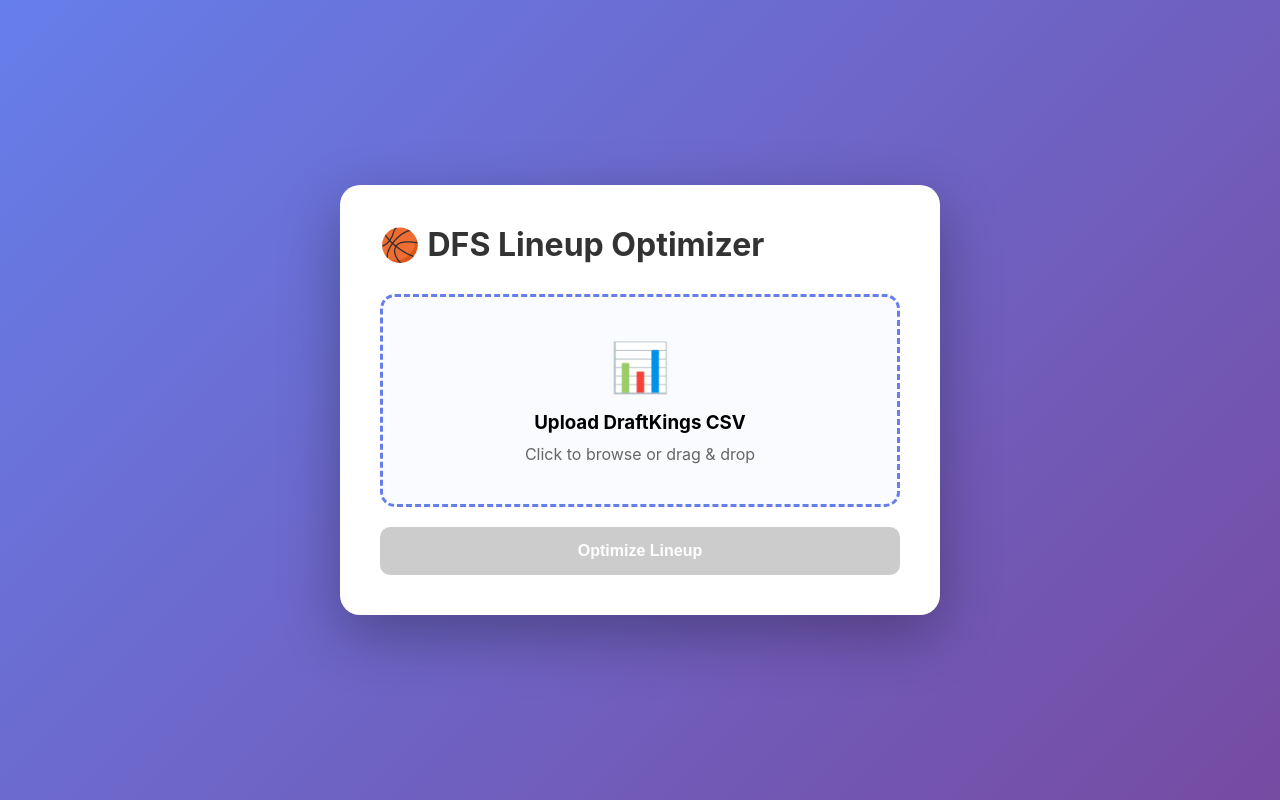
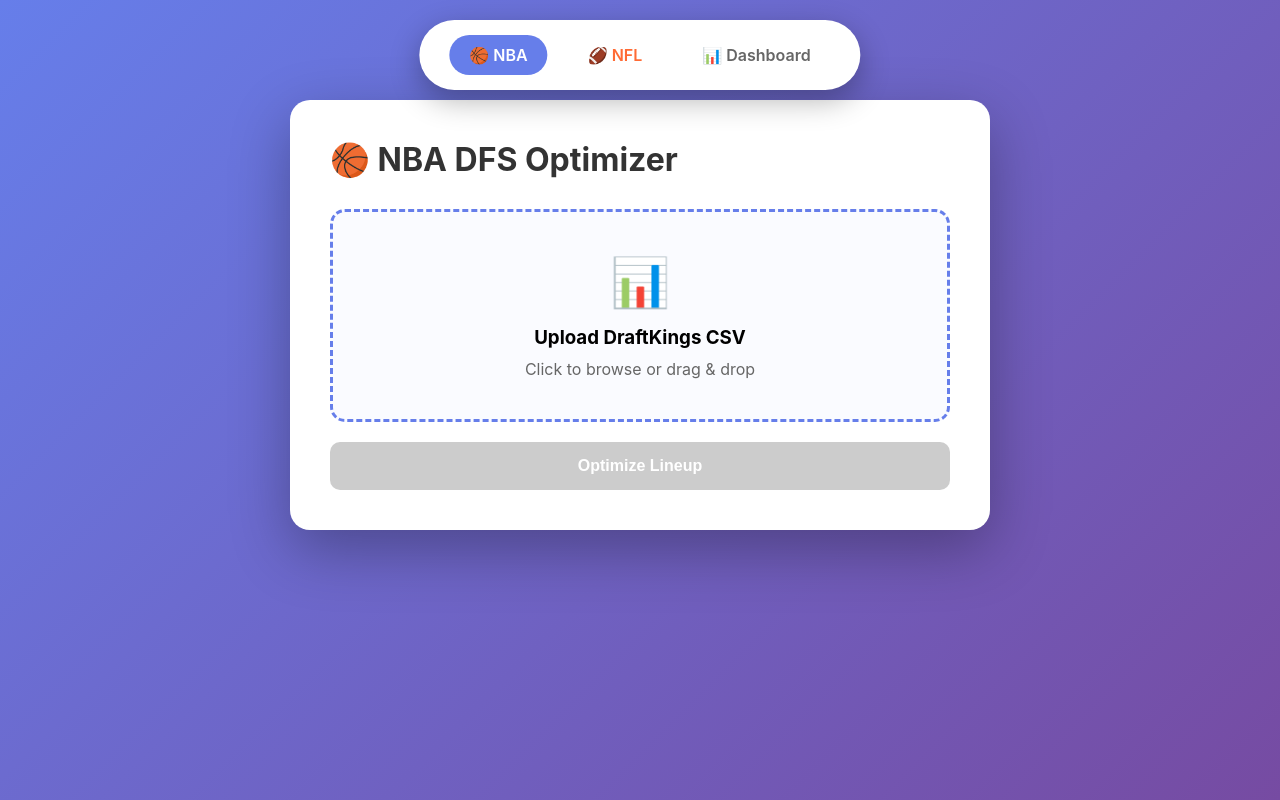
Before and after one commit to drmemes1/dfs-optimizer, a website: page public/index.html in a window 1280 px wide. Drawn offline with Linux system fonts and the light colour scheme.

Commit message:
Add navigation bar to index.html

```diff
--- a/public/index.html
+++ b/public/index.html
@@ -6,36 +6,91 @@
     <title>DFS Lineup Optimizer</title>
     <style>
         * { margin: 0; padding: 0; box-sizing: border-box; }
+
         body {
             font-family: -apple-system, BlinkMacSystemFont, 'Segoe UI', Roboto, sans-serif;
             background: linear-gradient(135deg, #667eea 0%, #764ba2 100%);
             min-height: 100vh;
+            padding: 20px;
+            padding-top: 100px;
+        }
+
+        .top-nav {
+            position: fixed;
+            top: 20px;
+            left: 50%;
+            transform: translateX(-50%);
+            background: white;
+            padding: 15px 30px;
+            border-radius: 50px;
+            box-shadow: 0 10px 30px rgba(0,0,0,0.3);
+            z-index: 1000;
             display: flex;
-            justify-content: center;
-            align-items: center;
-            padding: 20px;
+            gap: 20px;
         }
+
+        .top-nav a {
+            text-decoration: none;
+            padding: 10px 20px;
+            border-radius: 25px;
+            font-weight: 600;
+            transition: all 0.3s;
+        }
+
+        .top-nav a.nba {
+            background: #667eea;
+            color: white;
+        }
+
+        .top-nav a.nfl {
+            color: #ff6b35;
+        }
+
+        .top-nav a.dashboard {
+            color: #666;
+        }
+
+        .top-nav a:hover {
+            transform: translateY(-2px);
+        }
+
         .container {
+            max-width: 700px;
+            margin: 0 auto;
             background: white;
             border-radius: 20px;
+            padding: 40px;
             box-shadow: 0 20px 60px rgba(0,0,0,0.3);
-            padding: 40px;
-            max-width: 600px;
-            width: 100%;
         }
-        h1 { color: #333; margin-bottom: 30px; }
+
+        h1 {
+            color: #333;
+            margin-bottom: 30px;
+            font-size: 32px;
+        }
+
         .upload-area {
             border: 3px dashed #667eea;
             border-radius: 15px;
             padding: 40px;
             text-align: center;
             cursor: pointer;
+            background: #fafbff;
             transition: all 0.3s;
-            background: #fafbff;
         }
-        .upload-area:hover { background: #f0f2ff; border-color: #764ba2; }
-        .upload-icon { font-size: 48px; margin-bottom: 15px; }
+
+        .upload-area:hover {
+            background: #f0f2ff;
+            border-color: #764ba2;
+        }
+
+        .upload-icon {
+            font-size: 48px;
+            margin-bottom: 15px;
+        }
+
         input[type="file"] { display: none; }
+
         button {
             background: linear-gradient(135deg, #667eea 0%, #764ba2 100%);
             color: white;
@@ -48,15 +103,29 @@
             width: 100%;
             margin-top: 20px;
         }
-        button:disabled { background: #ccc; cursor: not-allowed; }
+
+        button:disabled {
+            background: #ccc;
+            cursor: not-allowed;
+        }
+
         .result {
             margin-top: 30px;
             padding: 20px;
             border-radius: 10px;
             display: none;
         }
-        .result.success { background: #d4edda; color: #155724; }
-        .result.error { background: #f8d7da; color: #721c24; }
+
+        .result.success {
+            background: #d4edda;
+            color: #155724;
+        }
+
+        .result.error {
+            background: #f8d7da;
+            color: #721c24;
+        }
+
         .filename {
             margin-top: 15px;
             padding: 15px;
@@ -64,11 +133,35 @@
             border-radius: 8px;
             display: none;
         }
+
+        .loader {
+            display: inline-block;
+            width: 20px;
+            height: 20px;
+            border: 3px solid #f3f3f3;
+            border-top: 3px solid #667eea;
+            border-radius: 50%;
+            animation: spin 1s linear infinite;
+            margin-right: 10px;
+        }
+
+        @keyframes spin {
+            0% { transform: rotate(0deg); }
+            100% { transform: rotate(360deg); }
+        }
     </style>
 </head>
 <body>
+    <!-- Navigation Bar -->
+    <div class="top-nav">
+        <a href="/" class="nba">🏀 NBA</a>
+        <a href="/nfl.html" class="nfl">🏈 NFL</a>
+        <a href="/dashboard.html" class="dashboard">📊 Dashboard</a>
+    </div>
+
+    <!-- Main Container -->
     <div class="container">
-        <h1>🏀 DFS Lineup Optimizer</h1>
+        <h1>🏀 NBA DFS Optimizer</h1>
 
         <div class="upload-area" id="uploadArea">
             <div class="upload-icon">📊</div>
@@ -131,7 +224,7 @@
             if (!selectedFile) return;
 
             uploadBtn.disabled = true;
-            uploadBtn.textContent = 'Processing...';
+            uploadBtn.innerHTML = '<span class="loader"></span> Processing...';
 
             try {
                 const csvText = await selectedFile.text();
@@ -150,7 +243,7 @@
                         <p>${data.message}</p>
                         <p style="margin-top: 10px;">Job ID: ${data.job_id || 'N/A'}</p>
                         <p style="margin-top: 10px;">
-                            <a href="${data.swarmnode_link}" target="_blank">View in SwarmNode →</a>
+                            <a href="https://app.swarmnode.ai" target="_blank" style="color: #155724;">View in SwarmNode →</a>
                         </p>
                     `);
                 } else {
```
